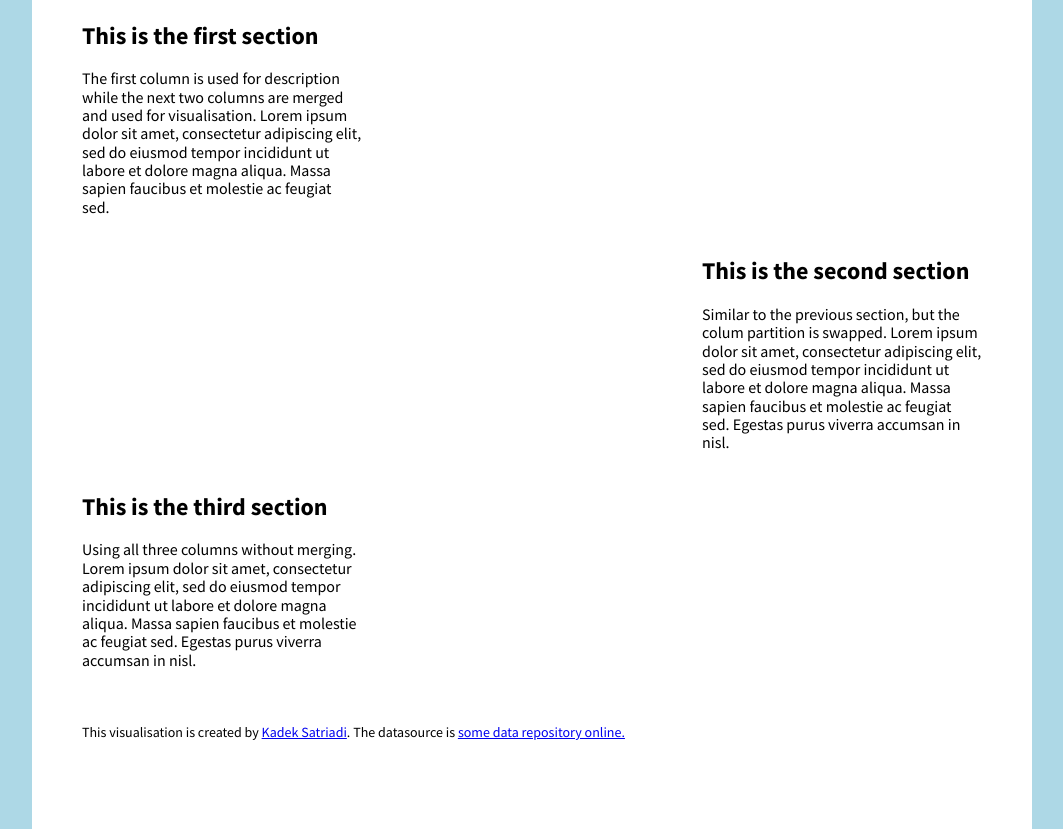
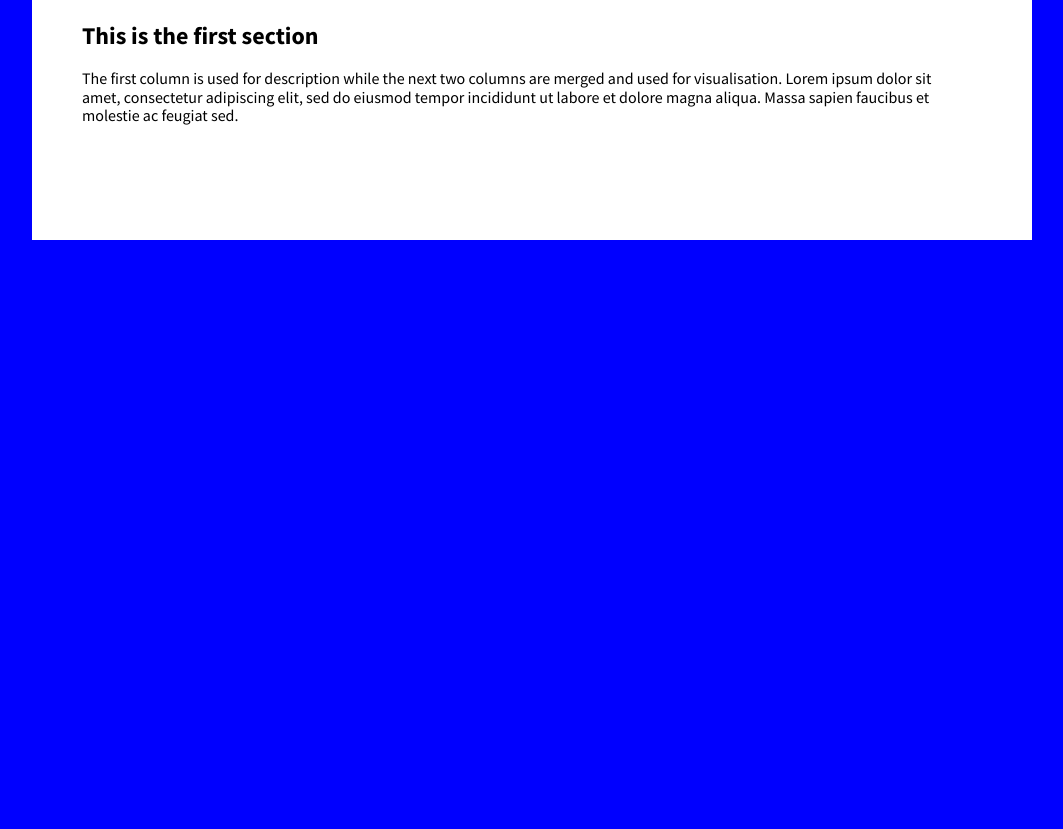
Before and after one commit to ManojP19/FIT3179, a plain HTML site: page index.html in a window 1280 px wide. Shown: the part 131-960 px from the top of the page, without its empty margins (108-1171 px from the left). After the commit the page ends 800 px from the top, so only its background shows below. Drawn offline with nearby package versions, Linux system fonts and the light colour scheme; a script that the page names is missing.

Commit message:
Update index.html

```diff
--- a/index.html
+++ b/index.html
@@ -22,7 +22,7 @@
       font-weight: 900;
     }
      body{
-       background-color: lightblue;
+       background-color: blue;
      }
      .page{
        width: 900px;
@@ -66,7 +66,7 @@
 
     <!-- pure grid group -->
     <div class="pure-g">
-        <div class="pure-u-1-3">
+        <div class="pure-u-1-1">
           <div class="description description-left">
             <h2>This is the first section</h2>
             <p>The first column is used for description while the next two columns are merged and used for visualisation. Lorem ipsum dolor sit amet, consectetur adipiscing elit, sed do eiusmod tempor incididunt ut labore et dolore magna aliqua. Massa sapien faucibus et molestie ac feugiat sed. </p>
@@ -80,37 +80,13 @@
 
     <!-- pure grid group -->
     <div class="pure-g">
-        <div class="pure-u-2-3">
+        <div class="pure-u-1-1">
           <div id="vis2"  class="vis-container"></div>
         </div>
-        <div class="pure-u-1-3">
-          <div class="description description-right">
-            <h2>This is the second section</h2>
-            <p>Similar to the previous section, but the colum partition is swapped. Lorem ipsum dolor sit amet, consectetur adipiscing elit, sed do eiusmod tempor incididunt ut labore et dolore magna aliqua. Massa sapien faucibus et molestie ac feugiat sed. Egestas purus viverra accumsan in nisl.</p>
-          </div>
-        </div>
-
     </div>
     <!-- end pure grid group -->
 
-    <!-- pure grid group -->
-    <div class="pure-g">
-      <div class="pure-u-1-3">
-        <div class="description description-left">
-          <h2>This is the third section</h2>
-          <p>Using all three columns without merging. Lorem ipsum dolor sit amet, consectetur adipiscing elit, sed do eiusmod tempor incididunt ut labore et dolore magna aliqua. Massa sapien faucibus et molestie ac feugiat sed. Egestas purus viverra accumsan in nisl.</p>
-        </div>
-      </div>
 
-
-    </div>
-    <!-- end pure grid group -->
-
-    <div class="pure-g">
-      <div class="pure-u-1-1 small-font">
-        <p>This visualisation is created by <a href="https://github.com/KadekSatriadi" target="_blank">Kadek Satriadi</a>. The datasource is <a href="#"" target="_blank">some data repository online</href>.</p>
-      </div>
-    </div>
 
 
   </div> <!-- end page -->
```
